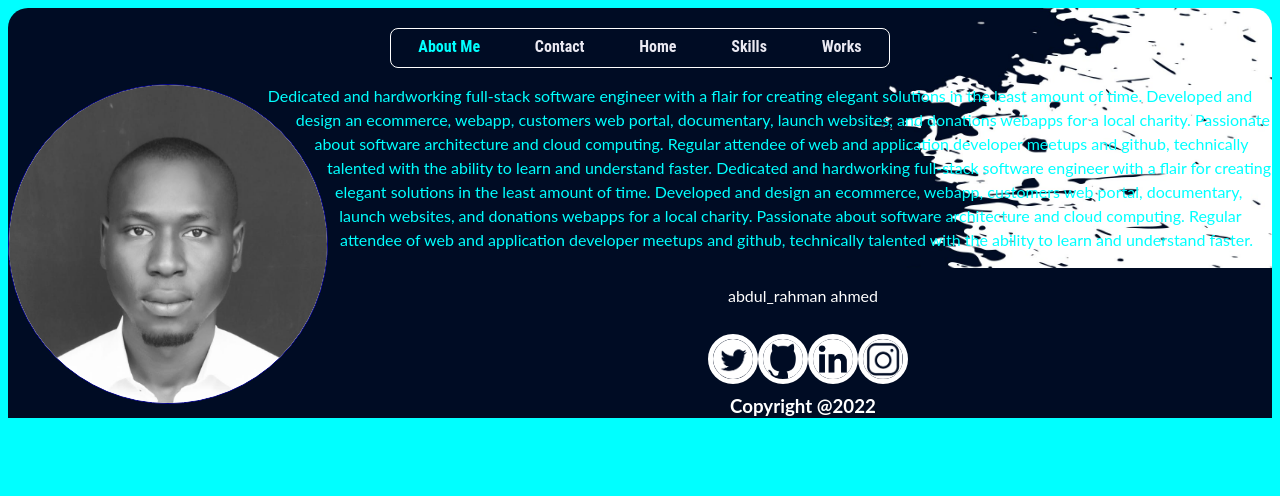
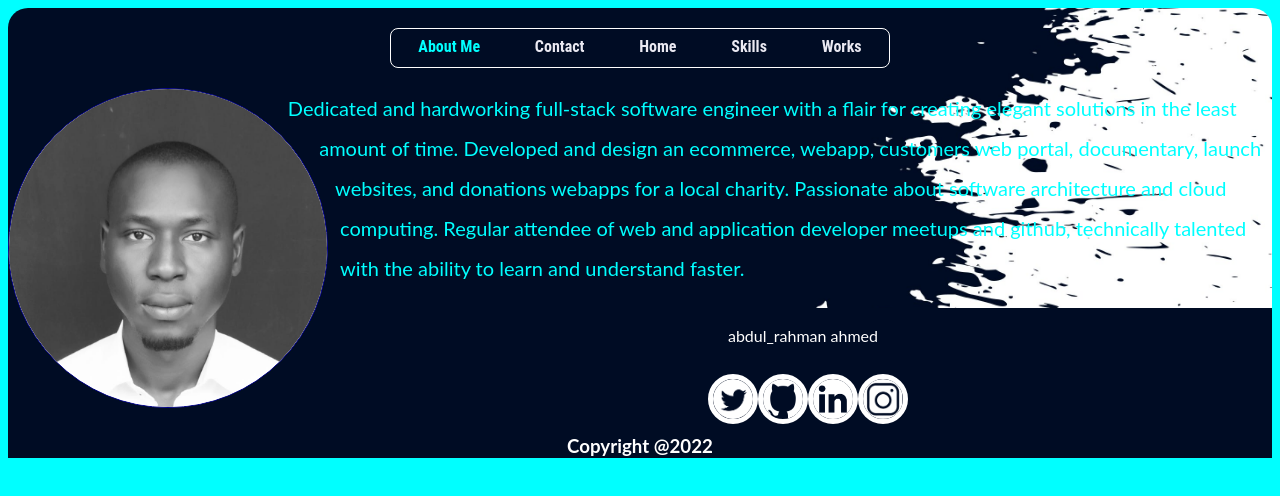
Before and after one commit to Rahman-Abdul/my-portfolio, a Next.js app: page /about in a window 1280 px wide. Shown: the top 496 px of the page. Built offline with nearby package versions, Linux system fonts and the light colour scheme.

Commit message:
changes in about page

```diff
--- a/pages/about.tsx
+++ b/pages/about.tsx
@@ -9,7 +9,7 @@ const About: any = () => {
 <div className='circle-parent'>
   <Image className='about-image' src={me} alt="Picture of the author"/>
   </div>
-<p className='about-p'>Dedicated and hardworking full-stack software engineer with a flair for creating elegant solutions in the least amount of time. Developed and design an ecommerce, webapp, customers web portal, documentary, launch websites, and donations webapps for a local charity. Passionate about software architecture and cloud computing. Regular attendee of web and application developer meetups and github, technically talented with the ability to learn and understand faster. Dedicated and hardworking full-stack software engineer with a flair for creating elegant solutions in the least amount of time. Developed and design an ecommerce, webapp, customers web portal, documentary, launch websites, and donations webapps for a local charity. Passionate about software architecture and cloud computing. Regular attendee of web and application developer meetups and github, technically talented with the ability to learn and understand faster.</p>
+<p className='about-p'>Dedicated and hardworking full-stack software engineer with a flair for creating elegant solutions in the least amount of time. Developed and design an ecommerce, webapp, customers web portal, documentary, launch websites, and donations webapps for a local charity. Passionate about software architecture and cloud computing. Regular attendee of web and application developer meetups and github, technically talented with the ability to learn and understand faster.</p>
 
 </main>
   )
--- a/styles/globals.css
+++ b/styles/globals.css
@@ -161,6 +161,8 @@ a.btn-1 {
 }
 .about-p{
   color: #00FFFF!important;
+  font-size: 20px;
+  line-height: 40px;
 }
 
 .circle-parent{
```
